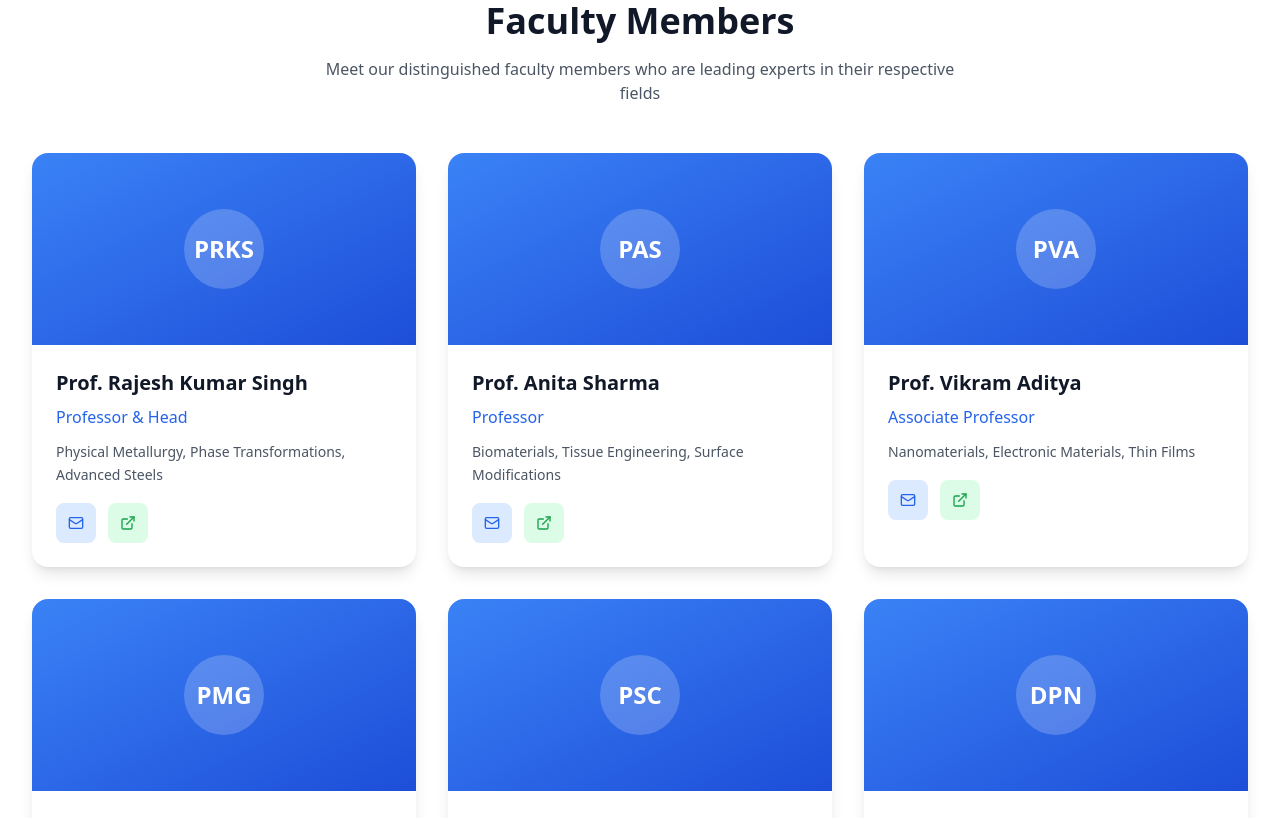
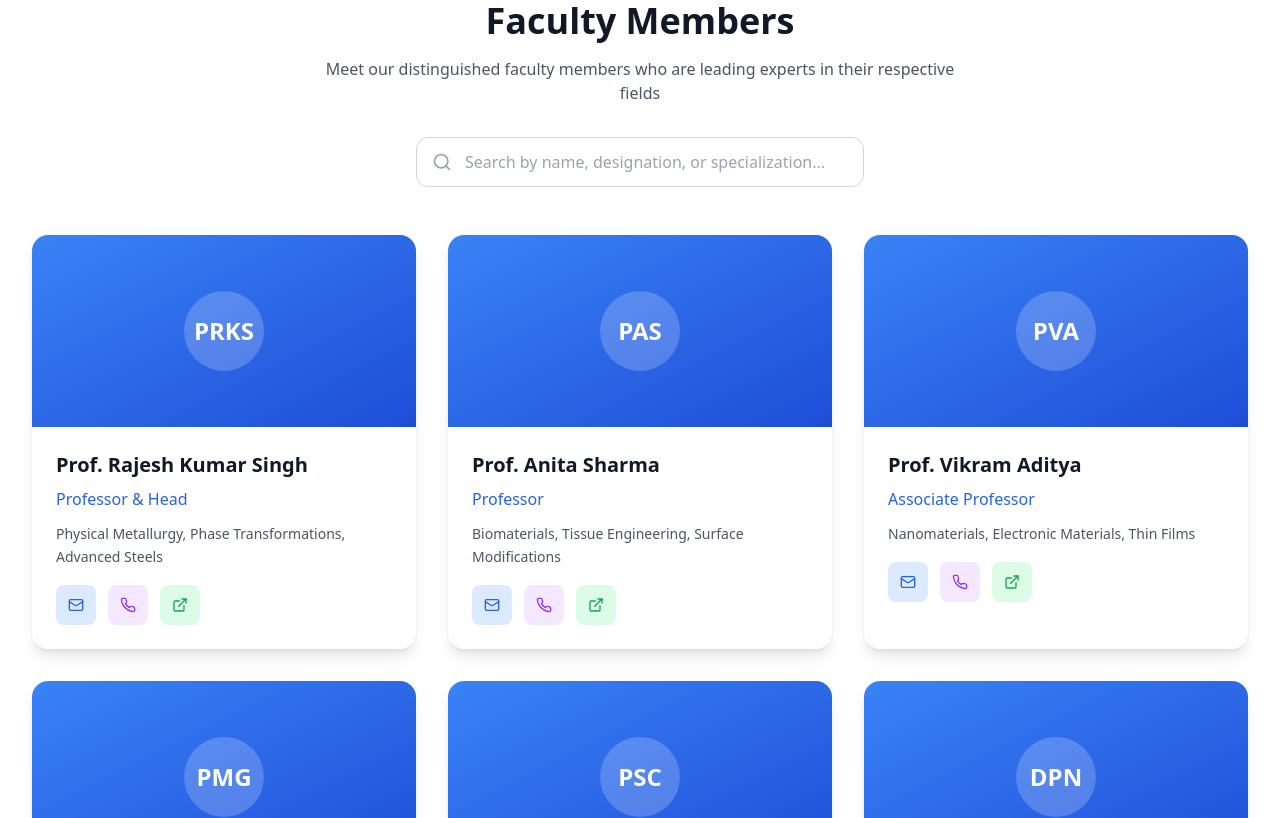
Before and after one commit to Krishnapc04/SME-official, a React (Vite) app: page /about-department in a window 1280 px wide. Shown: the part 2160-2978 px from the top of the page. Built offline with nearby package versions, Linux system fonts and the light colour scheme.

Commit message:
professor card edited

```diff
--- a/src/data/professors.ts
+++ b/src/data/professors.ts
@@ -5,6 +5,7 @@ export interface Professor {
   specialization: string;
   email: string;
   googleScholar: string;
+  phone: string;
 }
 
 export const professors: Professor[] = [
@@ -14,7 +15,8 @@ export const professors: Professor[] = [
     designation: "Professor & Head",
     specialization: "Physical Metallurgy, Phase Transformations, Advanced Steels",
     email: "rksingh@metal.iitkgp.ac.in",
-    googleScholar: "https://scholar.google.com/citations?user=example1"
+    googleScholar: "https://scholar.google.com/citations?user=example1",
+    phone: "+91-3222-283-001"
   },
   {
     id: 2,
@@ -22,7 +24,8 @@ export const professors: Professor[] = [
     designation: "Professor",
     specialization: "Biomaterials, Tissue Engineering, Surface Modifications",
     email: "asharma@metal.iitkgp.ac.in",
-    googleScholar: "https://scholar.google.com/citations?user=example2"
+    googleScholar: "https://scholar.google.com/citations?user=example2",
+    phone: "+91-3222-283-002"
   },
   {
     id: 3,
@@ -30,7 +33,8 @@ export const professors: Professor[] = [
     designation: "Associate Professor",
     specialization: "Nanomaterials, Electronic Materials, Thin Films",
     email: "vaditya@metal.iitkgp.ac.in",
-    googleScholar: "https://scholar.google.com/citations?user=example3"
+    googleScholar: "https://scholar.google.com/citations?user=example3",
+    phone: "+91-3222-283-003"
   },
   {
     id: 4,
@@ -38,7 +42,8 @@ export const professors: Professor[] = [
     designation: "Associate Professor",
     specialization: "Corrosion Science, Electrochemistry, Protective Coatings",
     email: "mgupta@metal.iitkgp.ac.in",
-    googleScholar: "https://scholar.google.com/citations?user=example4"
+    googleScholar: "https://scholar.google.com/citations?user=example4",
+    phone: "+91-3222-283-004"
   },
   {
     id: 5,
@@ -46,7 +51,8 @@ export const professors: Professor[] = [
     designation: "Professor",
     specialization: "Extractive Metallurgy, Recycling, Sustainable Processing",
     email: "schand@metal.iitkgp.ac.in",
-    googleScholar: "https://scholar.google.com/citations?user=example5"
+    googleScholar: "https://scholar.google.com/citations?user=example5",
+    phone: "+91-3222-283-005"
   },
   {
     id: 6,
@@ -54,7 +60,8 @@ export const professors: Professor[] = [
     designation: "Assistant Professor",
     specialization: "Computational Materials Science, Machine Learning in Materials",
     email: "pnair@metal.iitkgp.ac.in",
-    googleScholar: "https://scholar.google.com/citations?user=example6"
+    googleScholar: "https://scholar.google.com/citations?user=example6",
+    phone: "+91-3222-283-006"
   },
   {
     id: 7,
@@ -62,7 +69,8 @@ export const professors: Professor[] = [
     designation: "Professor",
     specialization: "High Temperature Materials, Superalloys, Casting Technology",
     email: "apatel@metal.iitkgp.ac.in",
-    googleScholar: "https://scholar.google.com/citations?user=example7"
+    googleScholar: "https://scholar.google.com/citations?user=example7",
+    phone: "+91-3222-283-007"
   },
   {
     id: 8,
@@ -70,7 +78,8 @@ export const professors: Professor[] = [
     designation: "Assistant Professor",
     specialization: "Smart Materials, Shape Memory Alloys, Functional Materials",
     email: "kjoshi@metal.iitkgp.ac.in",
-    googleScholar: "https://scholar.google.com/citations?user=example8"
+    googleScholar: "https://scholar.google.com/citations?user=example8",
+    phone: "+91-3222-283-008"
   },
   {
     id: 9,
@@ -78,7 +87,8 @@ export const professors: Professor[] = [
     designation: "Associate Professor",
     specialization: "Powder Metallurgy, Metal Matrix Composites, Processing",
     email: "mkumar@metal.iitkgp.ac.in",
-    googleScholar: "https://scholar.google.com/citations?user=example9"
+    googleScholar: "https://scholar.google.com/citations?user=example9",
+    phone: "+91-3222-283-009"
   },
   {
     id: 10,
@@ -86,7 +96,8 @@ export const professors: Professor[] = [
     designation: "Assistant Professor",
     specialization: "Materials Characterization, Electron Microscopy, Microstructure",
     email: "nverma@metal.iitkgp.ac.in",
-    googleScholar: "https://scholar.google.com/citations?user=example10"
+    googleScholar: "https://scholar.google.com/citations?user=example10",
+    phone: "+91-3222-283-010"
   },
   {
     id: 11,
@@ -94,7 +105,8 @@ export const professors: Professor[] = [
     designation: "Professor",
     specialization: "Welding Metallurgy, Joining Technologies, Fracture Mechanics",
     email: "dmishra@metal.iitkgp.ac.in",
-    googleScholar: "https://scholar.google.com/citations?user=example11"
+    googleScholar: "https://scholar.google.com/citations?user=example11",
+    phone: "+91-3222-283-011"
   },
   {
     id: 12,
@@ -102,6 +114,7 @@ export const professors: Professor[] = [
     designation: "Assistant Professor",
     specialization: "Additive Manufacturing, 3D Printing, Process Optimization",
     email: "rshankar@metal.iitkgp.ac.in",
-    googleScholar: "https://scholar.google.com/citations?user=example12"
+    googleScholar: "https://scholar.google.com/citations?user=example12",
+    phone: "+91-3222-283-012"
   }
 ];
--- a/src/pages/AboutDepartment.tsx
+++ b/src/pages/AboutDepartment.tsx
@@ -1,14 +1,27 @@
-import { useState } from 'react';
-import { ChevronLeft, ChevronRight, ExternalLink, Mail, MapPin, Microscope, Atom, Zap } from 'lucide-react';
+import { useState, useEffect } from 'react';
+import { ChevronLeft, ChevronRight, ExternalLink, Mail, MapPin, Microscope, Atom, Zap, Phone, Search } from 'lucide-react';
 import { professors } from '../data/professors';
 
 export default function AboutDepartment() {
   const [currentPage, setCurrentPage] = useState(1);
+  const [searchQuery, setSearchQuery] = useState('');
   const professorsPerPage = 6;
 
-  const totalPages = Math.ceil(professors.length / professorsPerPage);
+  // Filter professors based on search query
+  const filteredProfessors = professors.filter(professor =>
+    professor.name.toLowerCase().includes(searchQuery.toLowerCase()) ||
+    professor.designation.toLowerCase().includes(searchQuery.toLowerCase()) ||
+    professor.specialization.toLowerCase().includes(searchQuery.toLowerCase())
+  );
+
+  const totalPages = Math.ceil(filteredProfessors.length / professorsPerPage);
   const startIndex = (currentPage - 1) * professorsPerPage;
-  const currentProfessors = professors.slice(startIndex, startIndex + professorsPerPage);
+  const currentProfessors = filteredProfessors.slice(startIndex, startIndex + professorsPerPage);
+
+  // Reset to first page when search query changes
+  useEffect(() => {
+    setCurrentPage(1);
+  }, [searchQuery]);
 
   const researchAreas = [
     {
@@ -178,9 +191,28 @@ export default function AboutDepartment() {
         <div className="max-w-7xl mx-auto px-4 sm:px-6 lg:px-8">
           <div className="text-center mb-12">
             <h2 className="text-4xl font-bold text-gray-900 mb-4">Faculty Members</h2>
-            <p className="text-gray-600 max-w-2xl mx-auto">
+            <p className="text-gray-600 max-w-2xl mx-auto mb-8">
               Meet our distinguished faculty members who are leading experts in their respective fields
             </p>
+
+            {/* Search Bar */}
+            <div className="max-w-md mx-auto relative">
+              <div className="relative">
+                <input
+                  type="text"
+                  value={searchQuery}
+                  onChange={(e) => setSearchQuery(e.target.value)}
+                  placeholder="Search by name, designation, or specialization..."
+                  className="w-full pl-12 pr-4 py-3 rounded-xl border border-gray-300 focus:ring-2 focus:ring-blue-500 focus:border-transparent transition-all"
+                />
+                <Search className="w-5 h-5 text-gray-400 absolute left-4 top-1/2 transform -translate-y-1/2" />
+              </div>
+              {searchQuery && (
+                <p className="text-sm text-gray-500 mt-2">
+                  Found {filteredProfessors.length} professor{filteredProfessors.length !== 1 ? 's' : ''}
+                </p>
+              )}
+            </div>
           </div>
 
           <div className="grid grid-cols-1 md:grid-cols-2 lg:grid-cols-3 gap-8 mb-12">
@@ -196,13 +228,20 @@ export default function AboutDepartment() {
                   <p className="text-blue-600 font-medium mb-3">{professor.designation}</p>
                   <p className="text-gray-600 text-sm mb-4 leading-relaxed">{professor.specialization}</p>
 
-                  <div className="flex space-x-3">
+                  <div className="flex flex-wrap gap-3">
                     <a
                       href={`mailto:${professor.email}`}
                       className="flex items-center justify-center w-10 h-10 bg-blue-100 hover:bg-blue-200 rounded-lg transition-colors"
                       title="Email"
                     >
                       <Mail className="w-4 h-4 text-blue-600" />
+                    </a>
+                    <a
+                      href={`tel:${professor.phone}`}
+                      className="flex items-center justify-center w-10 h-10 bg-purple-100 hover:bg-purple-200 rounded-lg transition-colors"
+                      title="Phone"
+                    >
+                      <Phone className="w-4 h-4 text-purple-600" />
                     </a>
                     <a
                       href={professor.googleScholar}
@@ -219,8 +258,15 @@ export default function AboutDepartment() {
             ))}
           </div>
 
-          {/* Pagination */}
-          {totalPages > 1 && (
+          {/* Show message when no results found */}
+          {filteredProfessors.length === 0 && (
+            <div className="text-center py-12">
+              <p className="text-gray-500 text-lg">No professors found matching your search criteria.</p>
+            </div>
+          )}
+
+          {/* Pagination - only show if there are results */}
+          {filteredProfessors.length > 0 && totalPages > 1 && (
             <div className="flex justify-center items-center space-x-4">
               <button
                 onClick={() => setCurrentPage(prev => Math.max(prev - 1, 1))}
```
